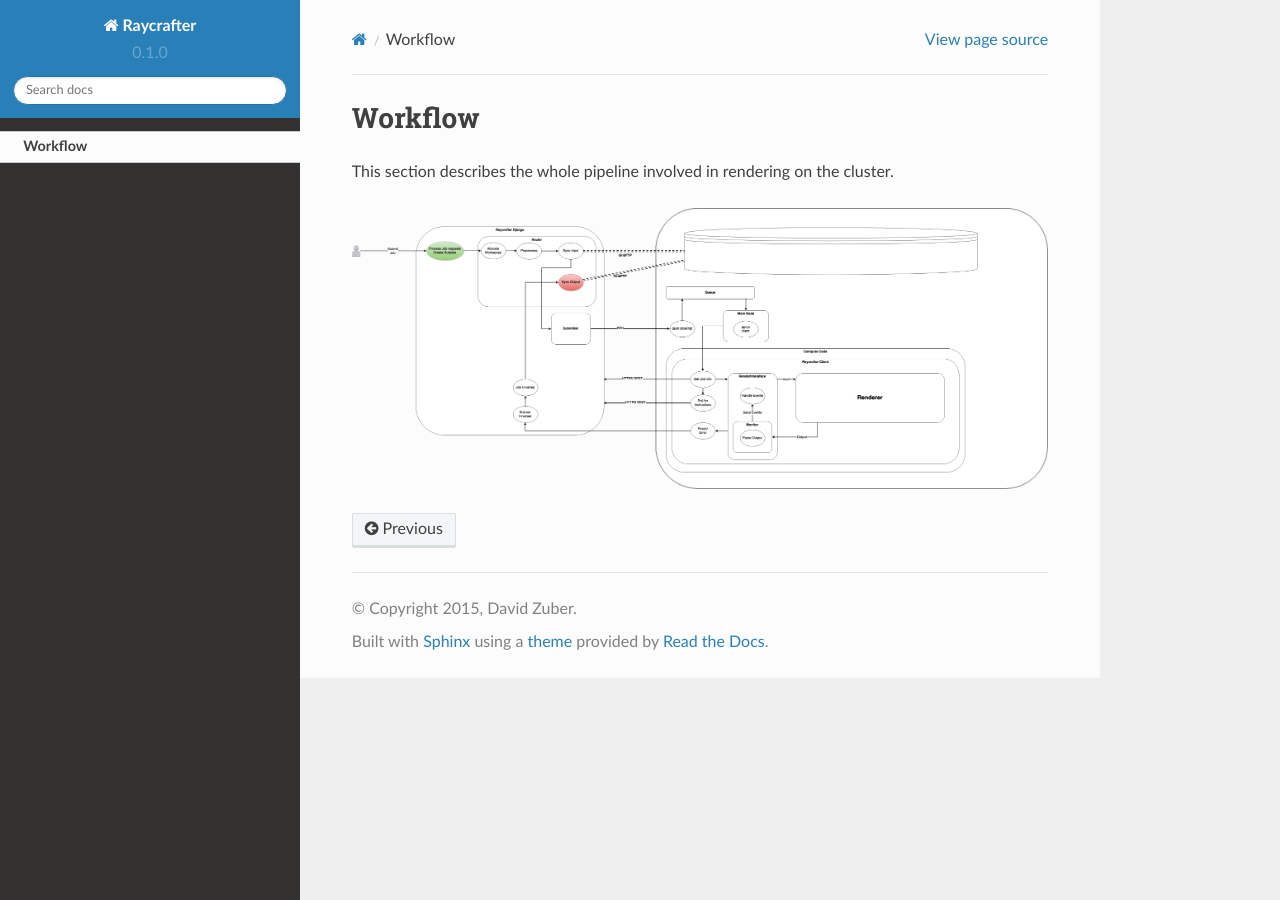
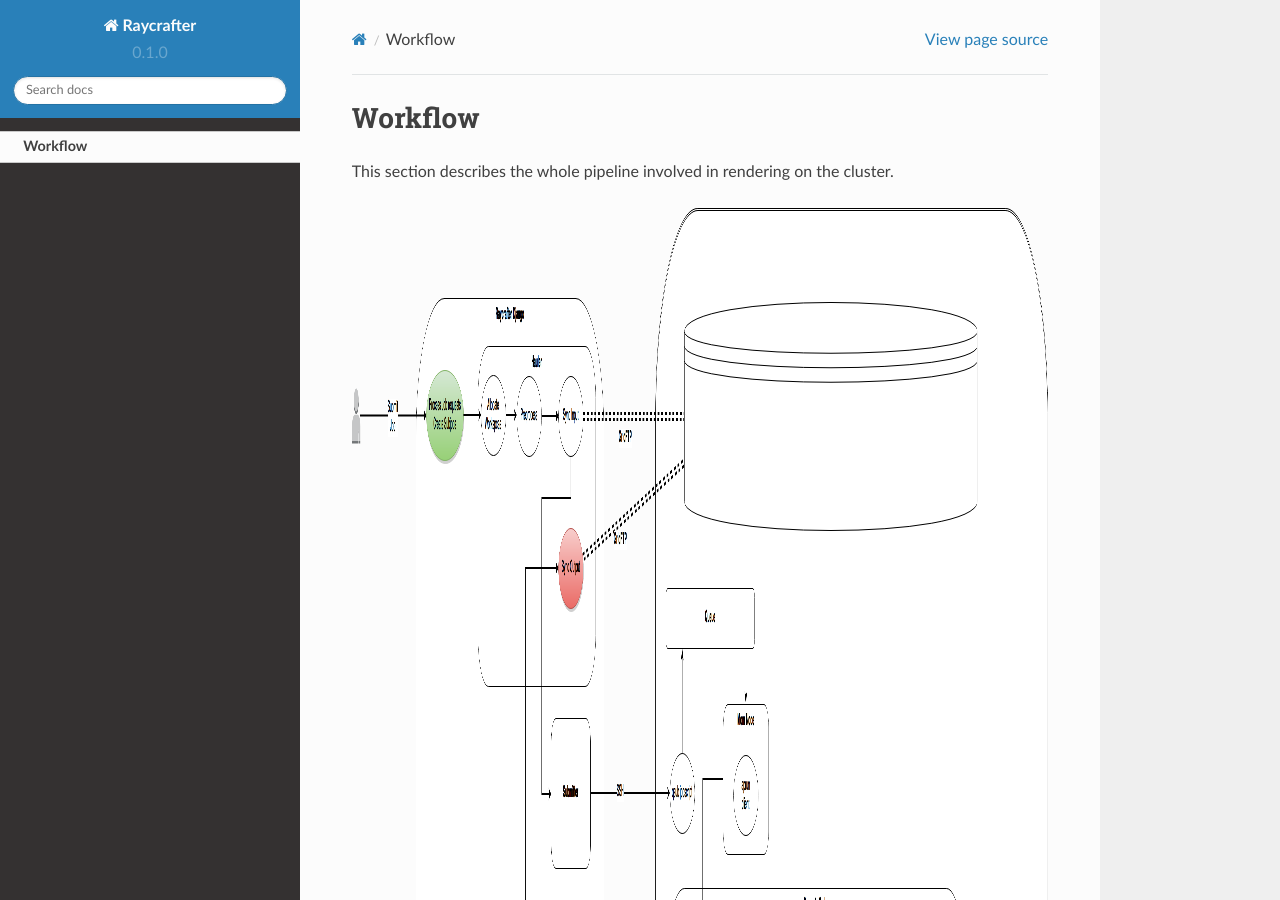
Before and after one commit to RayCrafter/Raycrafter-Documentation, a Sphinx documentation site: the page built from docs/source/workflow.rst, in a window 1280 px wide and 900 px high. Built offline with Sphinx 7.4.7 and the Read the Docs theme 2.0.0, drawn with Linux system fonts in a browser that asks for light colours.

Commit message:
Fix target of workflow image

```diff
--- a/docs/source/workflow.rst
+++ b/docs/source/workflow.rst
@@ -5,4 +5,4 @@
 This section describes the whole pipeline involved in rendering on the cluster.
 
 .. image:: workflow.png
-   :target: workflow.png
+   :scale: 100%
```
